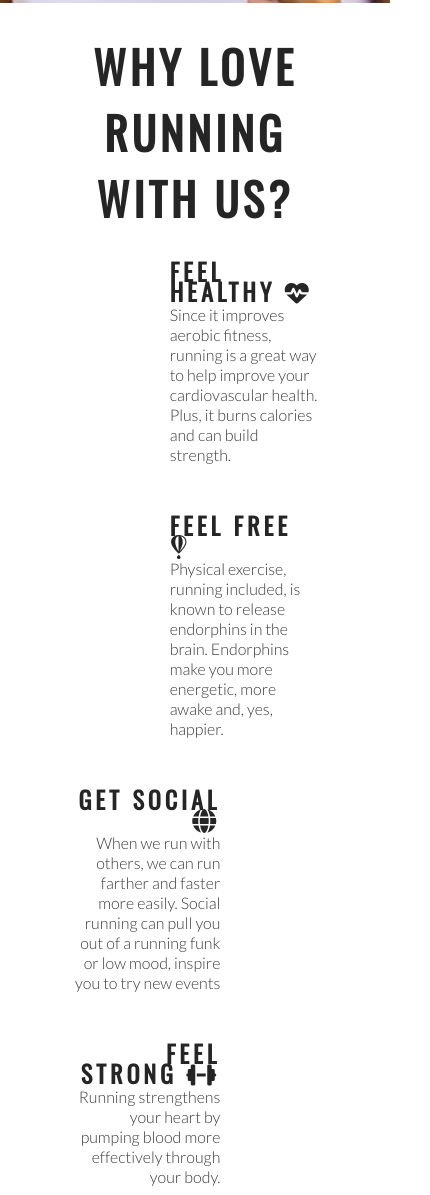
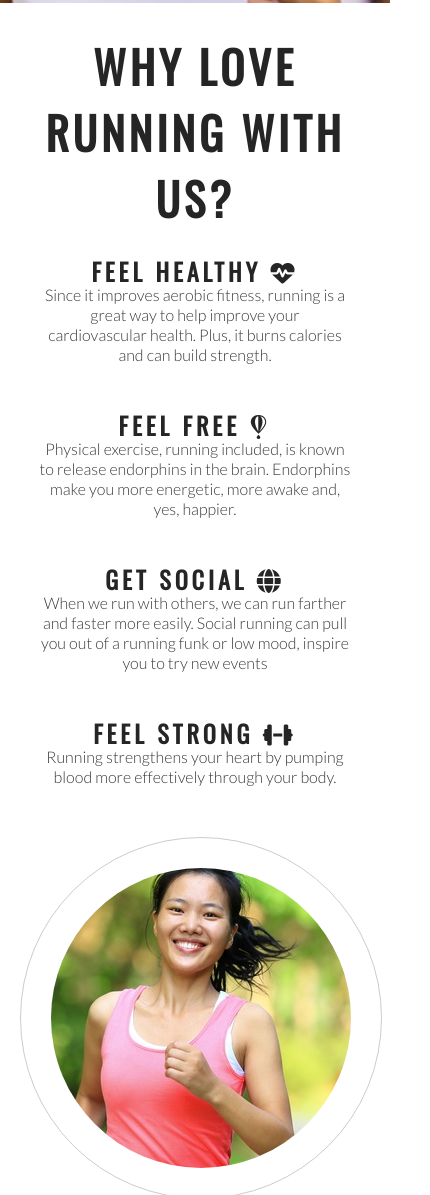
Before and after one commit to katzur/love-running, a plain HTML site: page index.html in a window 390 px wide. Shown: the part 717-1912 px from the top of the page, 430 px wide, since content can reach past the window. Drawn offline with nearby package versions, Linux system fonts and the light colour scheme.

Commit message:
Add style for club ethos section on mobile screens

```diff
--- a/assets/css/style.css
+++ b/assets/css/style.css
@@ -300,4 +300,28 @@ footer {
         margin-bottom: 20px;
         line-height: 25px;
     }
+
+    #cover-text {
+        left: 0;
+    }
+
+    #club-ethos {
+        width: 90%;
+        height: 1200px;
+        margin: 0 auto;
+    }
+
+    .left-about-heading, .right-about-heading {
+        width: inherit;
+    }
+
+    .left-about-heading h2, .right-about-heading h2 {
+        width: 100%;
+        text-align: center;
+    }
+
+    .left-about-heading p, .right-about-heading p {
+        text-align: center;
+        padding: 0 20px;
+    }
 }
```
